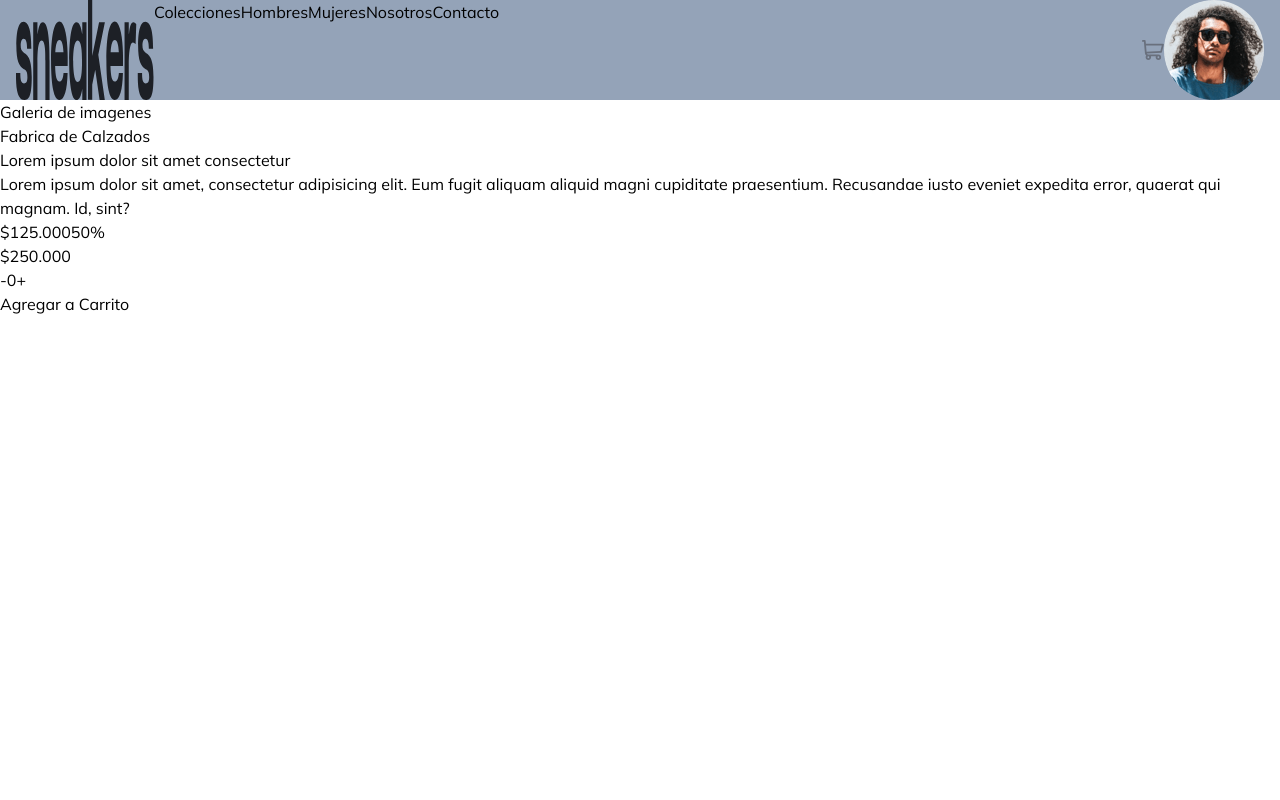
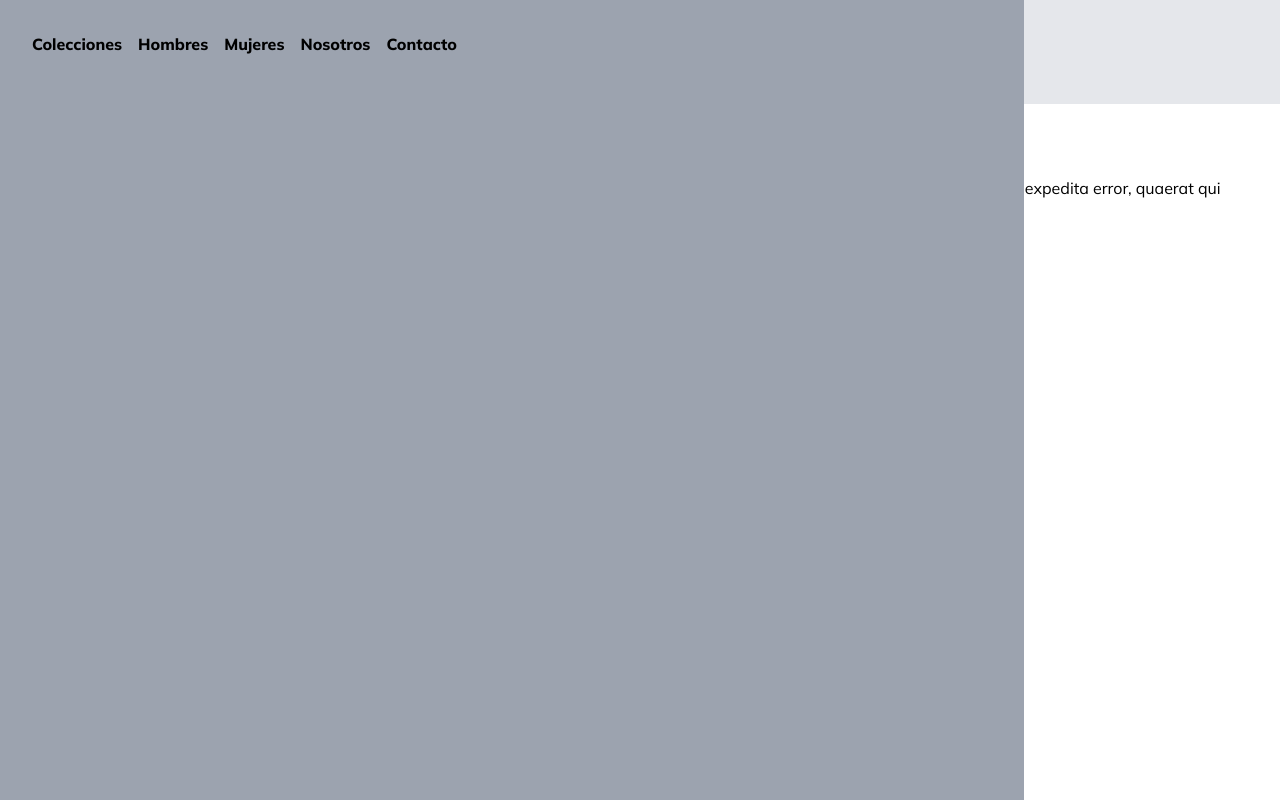
Before and after one commit to DieCau/react-ecommerce-phones, a React (Vite) app: page / in a window 1280 px wide. Built offline with nearby package versions, Linux system fonts and the light colour scheme.

Commit message:
fix: nav

```diff
--- a/src/components/MainHeader.jsx
+++ b/src/components/MainHeader.jsx
@@ -4,13 +4,21 @@ import MenuIcon from "./MenuIcon";
 import CartIcon from "./CartIcon";
 
 const MainHeader = () => {
+  const handleOpenMenu = () => {
+    console.log("click");
+  };
+
   return (
-    <header className="container mx-auto flex bg-slate-400 px-4">
-      <button className="md:hidden">
+    <header className="container mx-auto flex items-center gap-8 bg-gray-200 px-4 py-8">
+      <button className="md:hidden" onClick={handleOpenMenu}>
         <MenuIcon />
       </button>
-      <img className="mr-auto md:mr-0" src={logoEmpresa} alt="logo" />
-      <nav className="hidden md:mr-auto md:block">
+      <img
+        className="mb-1 mr-auto h-5 md:mr-0"
+        src={logoEmpresa}
+        alt="logo empresa"
+      />
+      <nav className="w-4/5 font-extrabold h-full p-8 gap-y-5 absolute top-0 left-0 bg-gray-400 flex flex-col md:mr-auto md:flex md:flex-row md:gap-4">
         <a href="#">Colecciones</a>
         <a href="#">Hombres</a>
         <a href="#">Mujeres</a>
@@ -21,11 +29,8 @@ const MainHeader = () => {
         <button>
           <CartIcon />
         </button>
+        <img className="w-10" src={avatar} alt="avatar" />
       </div>
-      <img
-        src={avatar}
-        alt="avatar"
-      />
     </header>
   );
 };
```
